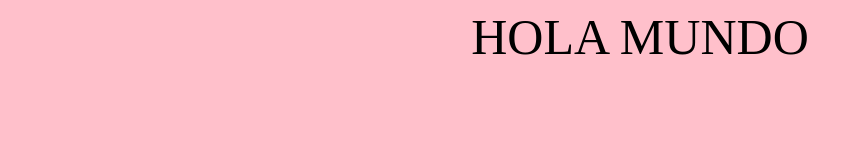
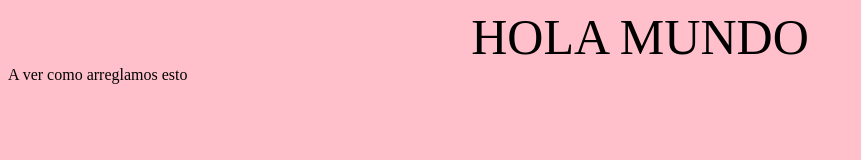
Before and after one commit to mariviru/ejercicio-04, a plain HTML site: page index.html in a window 1280 px wide. Shown: the whole page, without its empty margins (0-861 px from the left). Drawn offline with Linux system fonts and the light colour scheme.

Commit message:
change html

```diff
--- a/index.html
+++ b/index.html
@@ -7,5 +7,6 @@
   </head>
   <body>
     <div class="texto">Hola mundo</div>
+    <span>A ver como arreglamos esto</span>
   </body>
 </html>
```
